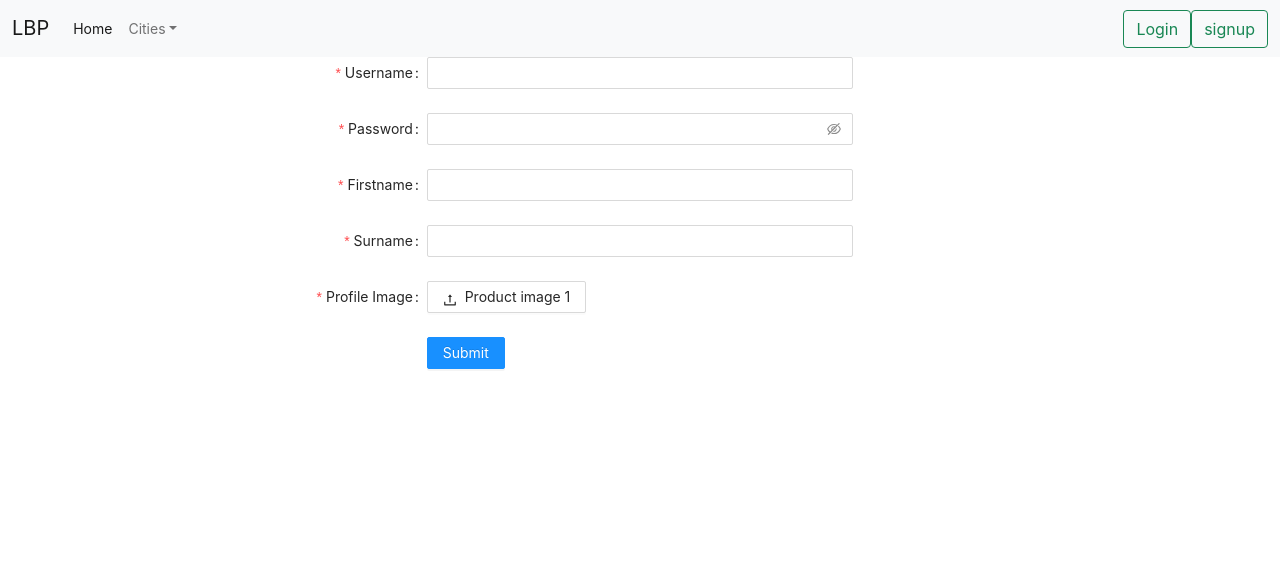
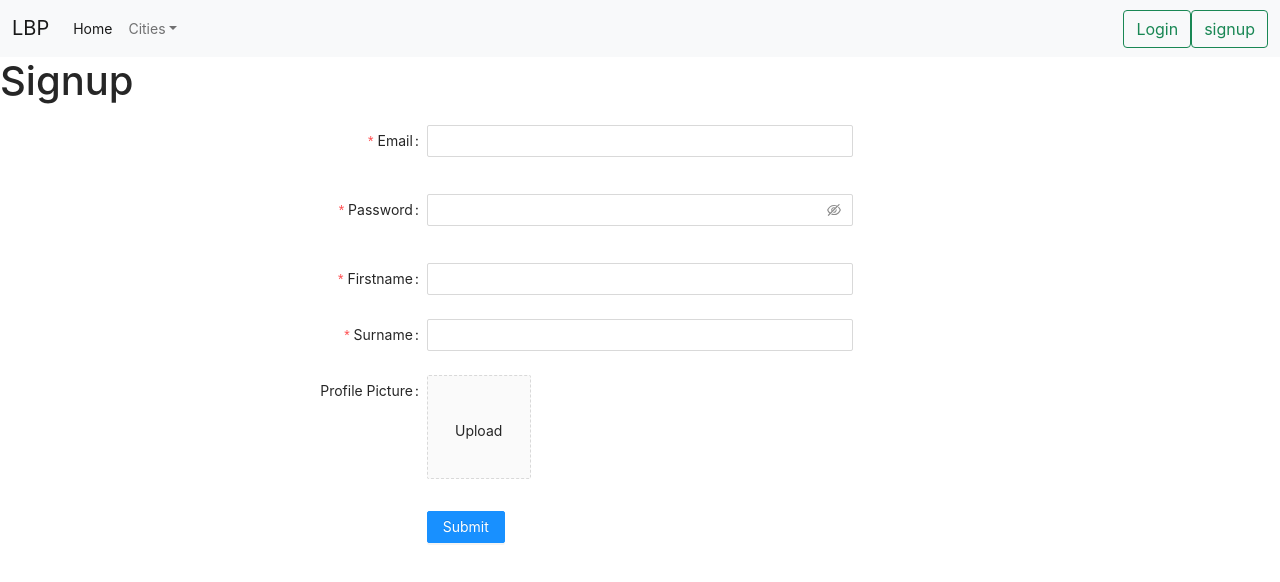
Before and after one commit to gangchenyeshi/Le-bon-plan, a React (Create React App) app in the folder frontend/: page /signup in a window 1280 px wide. Shown: the top 582 px of the page. Built offline with nearby package versions, Linux system fonts and the light colour scheme.

Commit message:
Signup changes

```diff
--- a/frontend/src/views/Signup.jsx
+++ b/frontend/src/views/Signup.jsx
@@ -1,10 +1,8 @@
-import React, { } from "react";
+import React, { useState } from 'react';
 import 'antd/dist/antd.css';
-import { Form, Input, Button, Upload, message } from 'antd';
-import { UploadOutlined } from '@ant-design/icons';
-
-
-
+import { Form, Input, Button, Upload } from 'antd';
+import { useHistory } from "react-router-dom";
+import "./signup.css"
 const layout = {
     labelCol: {
         span: 8,
@@ -19,53 +17,83 @@ const tailLayout = {
         span: 8,
     },
 };
-
 const Signup = () => {
-
-    const props = {
-        name: 'file',
-        action: 'https://localhost:8000/public/profileimage/:id',
-        headers: {
-          authorization: 'authorization-text',
-        },
-        onChange(info) {
-          if (info.file.status !== 'uploading') {
-            console.log(info.file, info.fileList);
-          }
-          if (info.file.status === 'done') {
-            message.success(`${info.file.name} file uploaded successfully`);
-          } else if (info.file.status === 'error') {
-            message.error(`${info.file.name} file upload failed.`);
-          }
-        },
-        progress: {
-          strokeColor: {
-            '0%': '#108ee9',
-            '100%': '#87d068',
-          },
-          strokeWidth: 3,
-          format: percent => `${parseFloat(percent.toFixed(2))}%`,
-        },
-      };
-
+    let history = useHistory();
+    const [imageUrl, setImage] = useState('');
+    const [isValid, setIsValid] = useState(false);
+    const [message, setMessage] = useState('');
+    const emailRegex = /\S+@\S+\.\S+/;
+    const [isPasswordValid, setIsPasswordValid] = useState(false);
+    const [messagePW, setMessagePW] = useState('');
+    const passwordRegex=  /^[a-zA-Z0-9!@#$%^&*]{8,}$/;
     const onFinish = async (signupData) => {
         try {
             console.clear();
             console.log('Success:', signupData);
-            fetch("http://localhost:8000/singup", {
+            fetch("http://localhost:8000/signup", {
                 method: "POST",
                 headers: {
                     "Content-type": "application/json"
                 },
                 body: JSON.stringify(signupData)
-            })
+            });
+            history.push('/profile')
         } catch (err) {
             console.error(err)
         }
     };
-
-
-
+    const uploadButton = (
+        <div>
+            <div style={{ marginTop: 8 }}>Upload</div>
+        </div>
+    );
+    function getBase64(img, callback) {
+        const reader = new FileReader();
+        reader.addEventListener('load', () => callback(reader.result));
+        reader.readAsDataURL(img);
+    }
+    const handleChangeImage = info => {
+        if (info.file.status === 'done') {
+            // Get this url from response in real world.
+            console.log(info)
+            getBase64(info.file.originFileObj, imageUrl => setImage(imageUrl));
+        }
+    };
+    const beforeUpload = (file) => {
+        const isJpgOrPng = file.type === 'image/jpeg' || file.type === 'image/png';
+        if (!isJpgOrPng) {
+            console.error('You can only upload JPG/PNG file!');
+        }
+        const isLt2M = file.size / 1024 / 1024 < 2;
+        if (!isLt2M) {
+            console.error('Image must smaller than 2MB!');
+        }
+        return isJpgOrPng && isLt2M;
+    }
+    //email validation
+    const onChangeEmail = (event) => {
+        const email = event.target.value;
+        console.log(email)
+        if (emailRegex.test(email)) {
+            setIsValid(true);
+            setMessage('Your email is valid!');
+        } else {
+            setIsValid(false);
+            setMessage('Please enter a valid email!');
+        }
+    }
+    //password validation
+    const onChangePassword = (event) => {
+        const password = event.target.value;
+        console.log(password)
+        if (passwordRegex.test(password)) {
+            setIsPasswordValid(true);
+            setMessagePW('Your password is valid!');
+        } else {
+            setIsPasswordValid(false);
+            setMessagePW('Password must be 8 letter');
+        }
+    }
     return (
         <Form
             {...layout}
@@ -75,19 +103,22 @@ const Signup = () => {
             }}
             onFinish={onFinish}
         >
+            <h1>Signup</h1>
             <Form.Item
-                label="Username"
-                name="username"
+                label="Email"
+                name="email"
                 rules={[
                     {
                         required: true,
-                        message: 'Please input your username!',
+                        message: 'Please input your email!',
                     },
                 ]}
             >
-                <Input />
+                <Input onChange={onChangeEmail} />
+                <p className={`message ${isValid ? 'success' : 'error'}`}>
+                    {message}
+                </p>
             </Form.Item>
-
             <Form.Item
                 label="Password"
                 name="password"
@@ -95,12 +126,15 @@ const Signup = () => {
                     {
                         required: true,
                         message: 'Please input your password!',
-                    },
+                    }
+                    // { validator: validatePassword }
                 ]}
             >
-                <Input.Password />
+                <Input.Password onChange={onChangePassword}/>
+                <p className={`message ${isPasswordValid ? 'success' : 'error'}`}>
+                    {messagePW}
+                </p>
             </Form.Item>
-
             <Form.Item
                 label="Firstname"
                 name="firstname"
@@ -113,7 +147,6 @@ const Signup = () => {
             >
                 <Input />
             </Form.Item>
-
             <Form.Item
                 label="Surname"
                 name="surname"
@@ -126,19 +159,17 @@ const Signup = () => {
             >
                 <Input />
             </Form.Item>
-
-            <Form.Item label="Profile Image"
-                name="profileImage"
-                rules={[
-                    {
-                        required: true,
-                        message: 'Please input your profile image!',
-                    },
-                ]}
-            >
-
-                <Upload {...props}>
-                    <Button icon={<UploadOutlined />}>Product image 1</Button>
+            <Form.Item label="Profile Picture"
+                name="profilePicture">
+                <Upload
+                    name="profilePicture"
+                    listType="picture-card"
+                    beforeUpload={beforeUpload}
+                    showUploadList={false}
+                    action="http://localhost:8000/upload" // change this url after
+                    onChange={handleChangeImage}
+                >
+                    {imageUrl ? <img src={imageUrl} alt="avatar" style={{ width: '100%' }} /> : uploadButton}
                 </Upload>
             </Form.Item>
             <Form.Item {...tailLayout}>
@@ -149,8 +180,4 @@ const Signup = () => {
         </Form>
     );
 };
-
-
-
-
 export default Signup;
```
